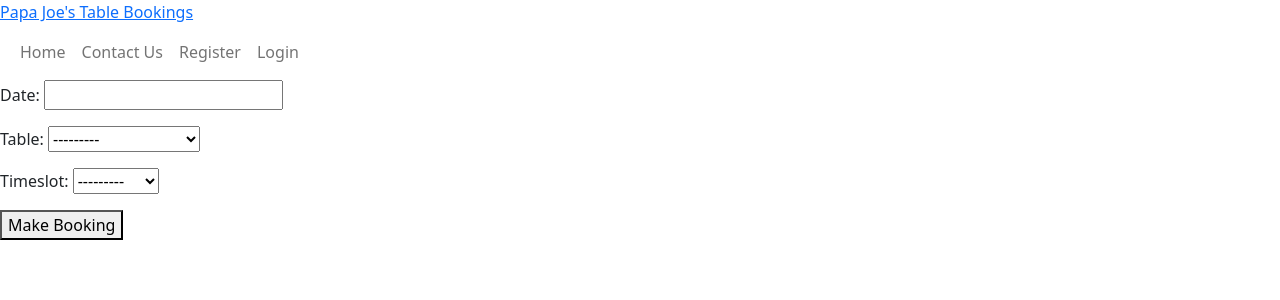
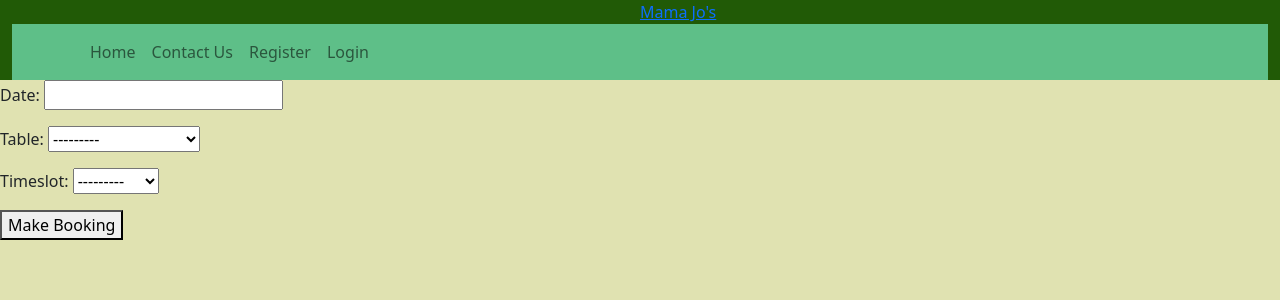
Before and after one commit to KeyWarden/Project-4-Restaurant-Booking-System, a Django app: page /booking/ in a window 1280 px wide. Shown: the top 300 px of the page. Run offline with Django 3.2, Linux system fonts and the light colour scheme; data comes from the database, SQL or seed files in the repository.

Commit message:
add site_page template colour styling

```diff
--- a/booking/templates/booking/site_page.html
+++ b/booking/templates/booking/site_page.html
@@ -9,14 +9,27 @@
     <script src="https://cdn.jsdelivr.net/npm/bootstrap@5.0.1/dist/js/bootstrap.bundle.min.js"
         integrity="sha384-gtEjrD/SeCtmISkJkNUaaKMoLD0//ElJ19smozuHV6z3Iehds+3Ulb9Bn9Plx0x4" crossorigin="anonymous">
     </script>
+    <style>
+        .bg-header {
+            background-color: #215A06;
+        }
+
+        .bg-emerald {
+            background-color: #5EBF88;
+        }
+
+        .bg-vanilla {
+            background-color: #E0E2B1;
+        }
+    </style>
     {% block title %}
     {% endblock %}
 </head>
-<body>
-    <header>
-        <a href="/" class="logo">Papa Joe's Table Bookings</a>
-        <nav class="navbar navbar-expand-lg navbar-light bg-white">
-            <div class="container-fluid">
+<body class="bg-vanilla">
+    <header class="container-fluid bg-header position-relative">
+        <a href="/" class="position-sticky top-0 start-50 translate-middle-x">Mama Jo's</a>
+        <nav class="navbar navbar-expand-lg navbar-light bg-emerald position-relative">
+            <div class="container">
                 <button class="navbar-toggler" type="button" data-bs-toggle="collapse" data-bs-target="#navbarText"
                     aria-controls="navbarText" aria-expanded="false" aria-label="Toggle navigation">
                     <span class="navbar-toggler-icon"></span>
@@ -45,7 +58,5 @@
 
     {% block content %}
     {% endblock %}
-
-    <footer></footer>
 </body>
 </html>
```
